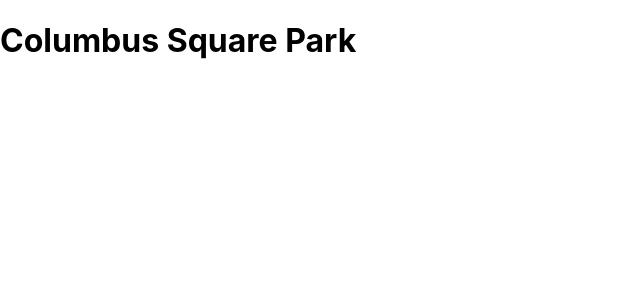
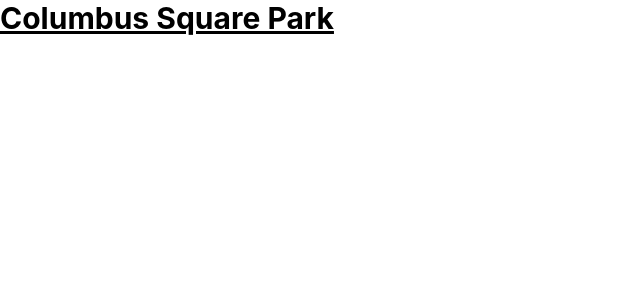
Before and after one commit to JosephBergmann/columbussquarepark, a React (Create React App) app in the folder frontend/: page / in a window 1280 px wide. Shown: the top 300 px of the page, without its empty margins (0-640 px from the left). Built offline with nearby package versions, Linux system fonts and the light colour scheme.

Commit message:
install and setup tailwind css

```diff
--- a/frontend/package.json
+++ b/frontend/package.json
@@ -35,5 +35,8 @@
       "last 1 firefox version",
       "last 1 safari version"
     ]
+  },
+  "devDependencies": {
+    "tailwindcss": "^3.4.1"
   }
 }
--- a/frontend/src/App.css
+++ b/frontend/src/App.css
@@ -1,3 +1,7 @@
+@tailwind base;
+@tailwind components;
+@tailwind utilities;
+
 .App {
   text-align: center;
 }
--- a/frontend/src/App.js
+++ b/frontend/src/App.js
@@ -1,6 +1,7 @@
 import React from 'react';
 import { BrowserRouter as Router, Routes, Route } from 'react-router-dom';
-import Home from './components/Home'; // Assuming Home.js is in the same directory
+import './App.css'
+import Home from './components/Home';
 
 const App = () => {
     return (
--- a/frontend/src/components/Home/index.js
+++ b/frontend/src/components/Home/index.js
@@ -4,7 +4,7 @@ export default function Home() {
 
     return (
         <>
-            <h1>Columbus Square Park</h1>
+            <h1 className="text-3xl font-bold underline">Columbus Square Park</h1>
         </>
     )
 }
--- /dev/null
+++ b/frontend/tailwind.config.js
@@ -0,0 +1,10 @@
+/** @type {import('tailwindcss').Config} */
+module.exports = {
+  content: [
+    "./src/**/*.{js,jsx,ts,tsx}",
+  ],
+  theme: {
+    extend: {},
+  },
+  plugins: [],
+}
```
Also changed, not shown: 1 other file (tests, documents, lock files or other folders).
